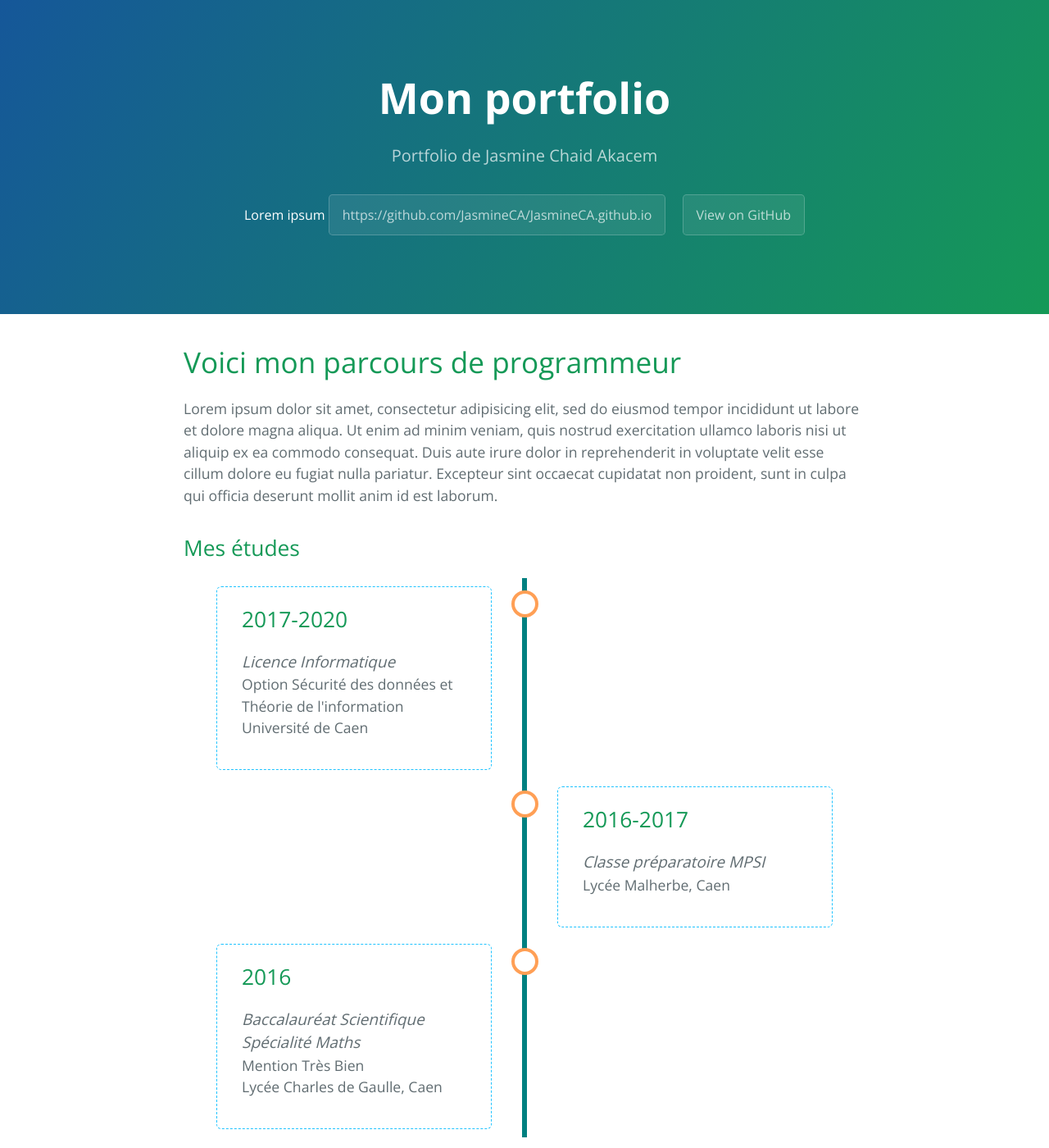
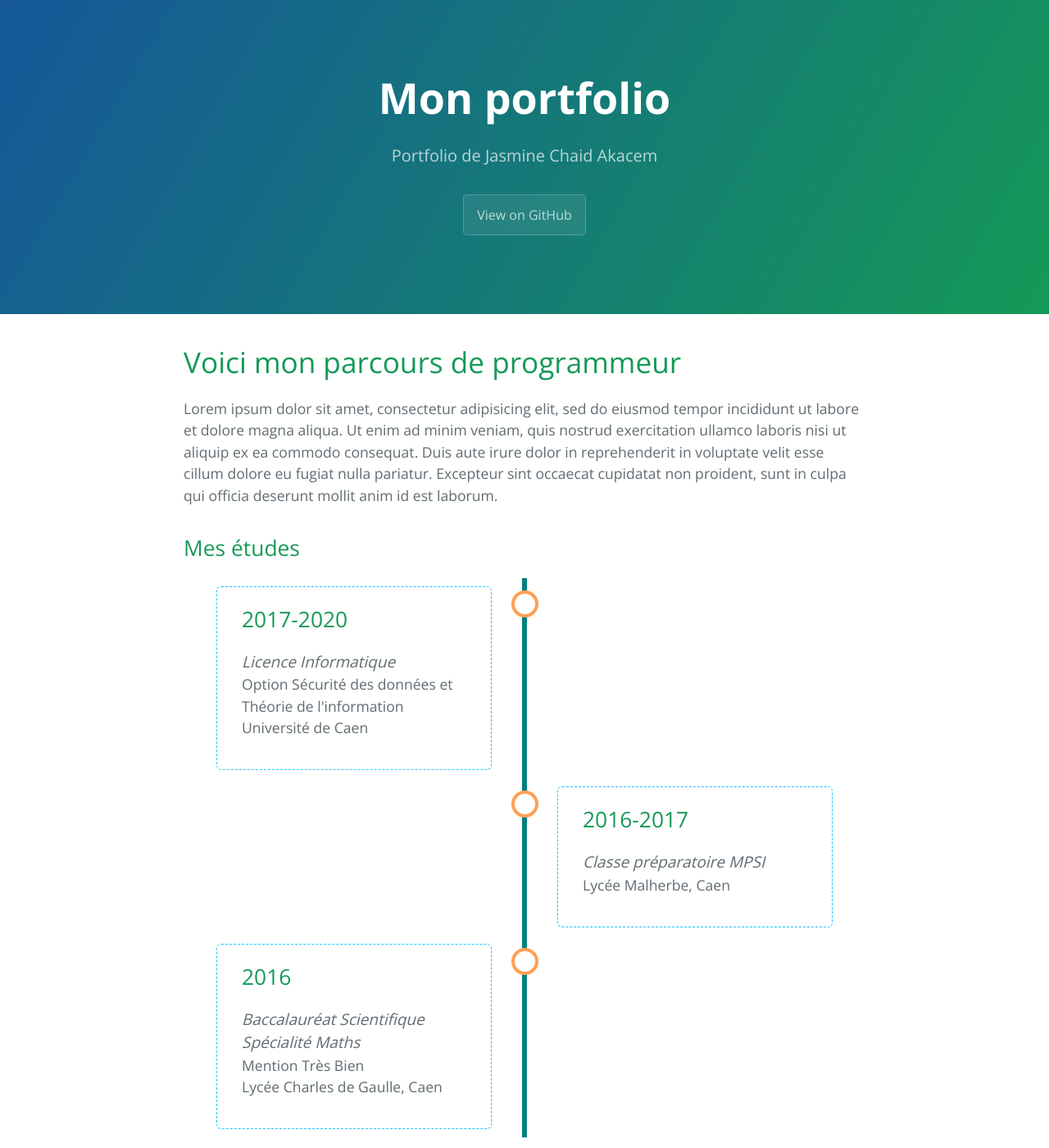
Before and after one commit to JasmineCA/JasmineCA.github.io, a Jekyll site: the page built from index.markdown, in a window 1280 px wide and 1400 px high. Shown: the whole window at 82% size. Built offline with Jekyll 4.4.1, drawn with Linux system fonts in a browser that asks for light colours; our own code applies the rules of GitHub Pages for plain Markdown files; some of the changed text lies outside the part shown.

Commit message:
Update default.html
Debug theme end

```diff
--- a/_layouts/default.html
+++ b/_layouts/default.html
@@ -12,8 +12,6 @@
     <section class="page-header">
       <h1 class="project-name">{{ site.title | default: site.github.repository_name }}</h1>
       <h2 class="project-tagline">{{ site.description | default: site.github.project_tagline }}</h2>
-      Lorem ipsum
-      <a href="" class="btn">{{site.github.repository_url}}</a>
       <a href="{{ site.github.repository_url }}" class="btn">View on GitHub</a>
       <!-- {% if site.show_downloads %} -->
         <a href="{{ site.github.zip_url }}" class="btn">Download .zip</a>
@@ -25,9 +23,7 @@
       {{ content }}
 
       <footer class="site-footer">
-        <!--{% if site.github.is_project_page %} -->
           <span class="site-footer-owner"><a href="{{ site.github.repository_url }}">{{ site.github.repository_name }}</a> is maintained by <a href="{{ site.github.owner_url }}">{{ site.github.owner_name }}</a>.</span>
-        <!--{% endif %} -->
         <span class="site-footer-credits">This page was generated by <a href="https://pages.github.com">GitHub Pages</a>.</span>
       </footer>
     </section>
```
